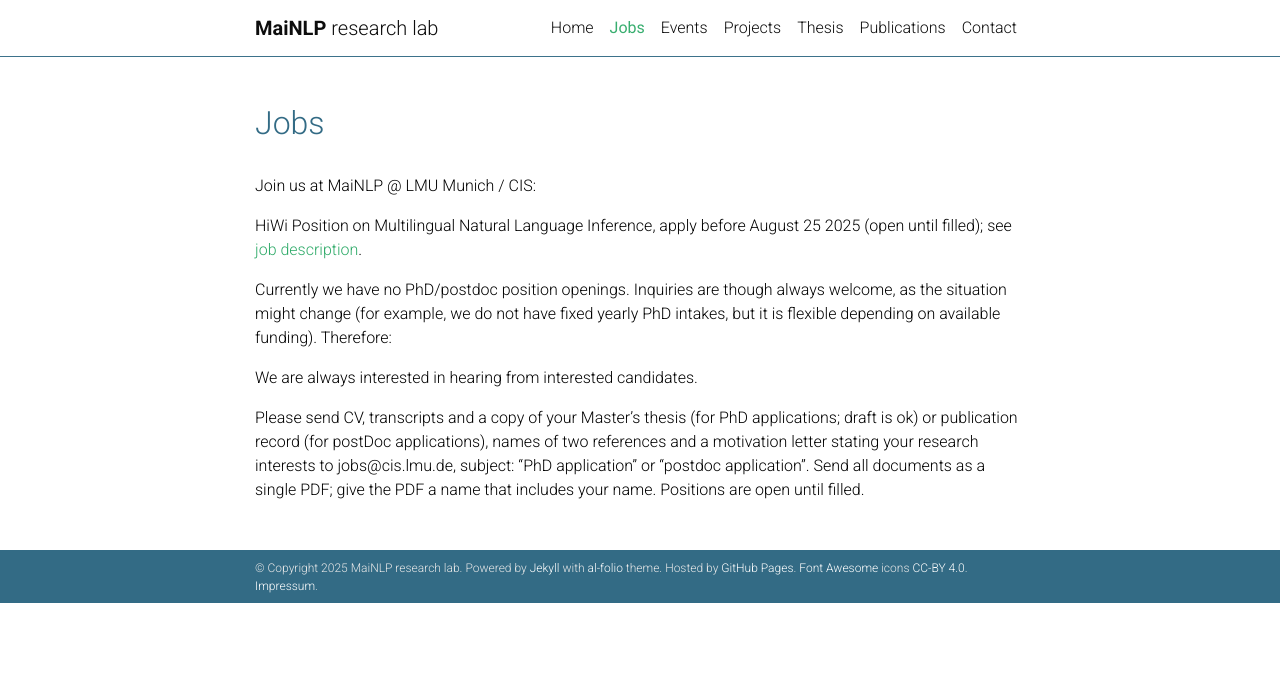
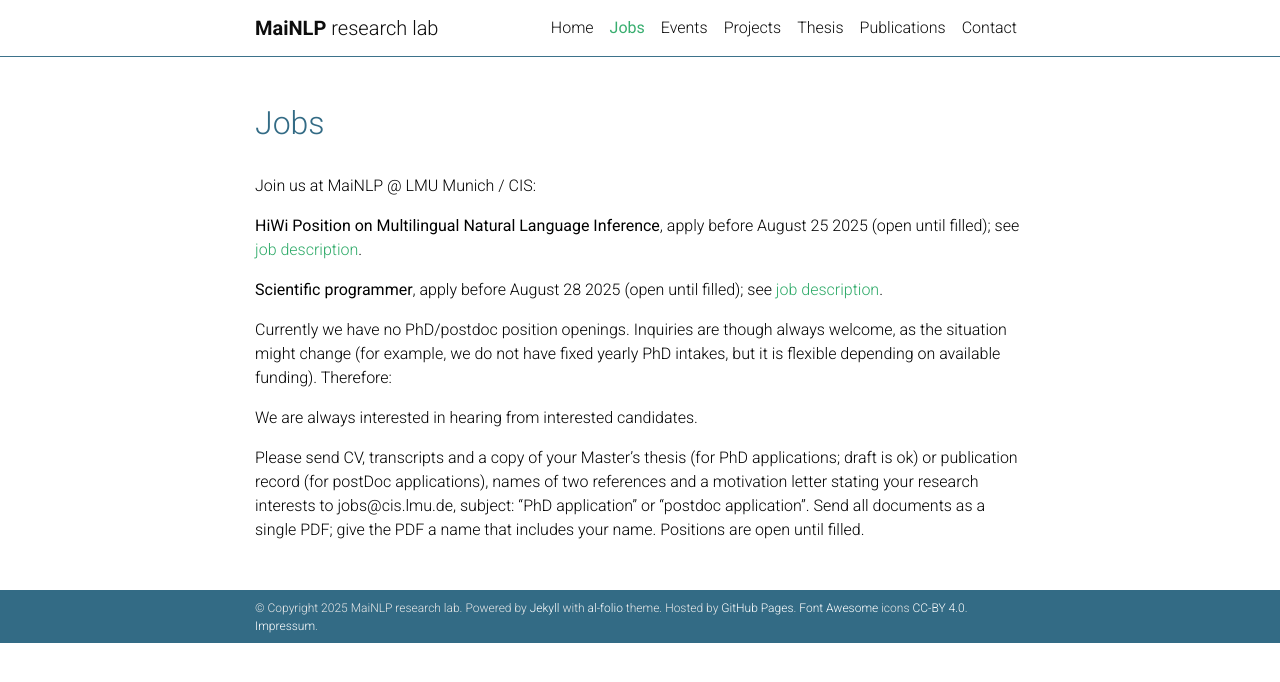
Before and after one commit to mainlp/mainlp.github.io, a Jekyll site: the page built from _pages/jobs.md, in a window 1280 px wide. Shown: the top 682 px of the page. Built offline with Jekyll 4.4.1, drawn with Linux system fonts in a browser that asks for light colours; comment, search, counter and statistics services are not loaded; a style sheet for code colours, icons or effects is not loaded.

Commit message:
Update jobs.md

```diff
--- a/_pages/jobs.md
+++ b/_pages/jobs.md
@@ -13,7 +13,9 @@ Join us at MaiNLP @ LMU Munich / CIS:
 - If you are interested in a PhD position at MaiNLP lab, we currently are open for applications through [MCML](https://www.portal.graduatecenter.lmu.de/ocgc/mcml).
 - For ELLIS 2025 with MaiNLP as primary host, please also send your application to MCML.-->
 
-HiWi Position on Multilingual Natural Language Inference, apply before August 25 2025 (open until filled); see <a href="/assets/pdf/hiwi-ad-MultilingualNLI.pdf" target="_blank">job description</a>.
+<b>HiWi Position on Multilingual Natural Language Inference</b>, apply before August 25 2025 (open until filled); see <a href="/assets/pdf/hiwi-ad-MultilingualNLI.pdf" target="_blank">job description</a>.
+
+<b>Scientific programmer</b>, apply before August 28 2025 (open until filled); see <a href="/assets/pdf/Scientific programmer-MaiNLP.pdf" target="_blank">job description</a>.
 
 Currently we have no PhD/postdoc position openings. Inquiries are though always welcome, as the situation might change (for example, we do not have fixed yearly PhD intakes, but it is flexible depending on available funding). Therefore:
 
```
